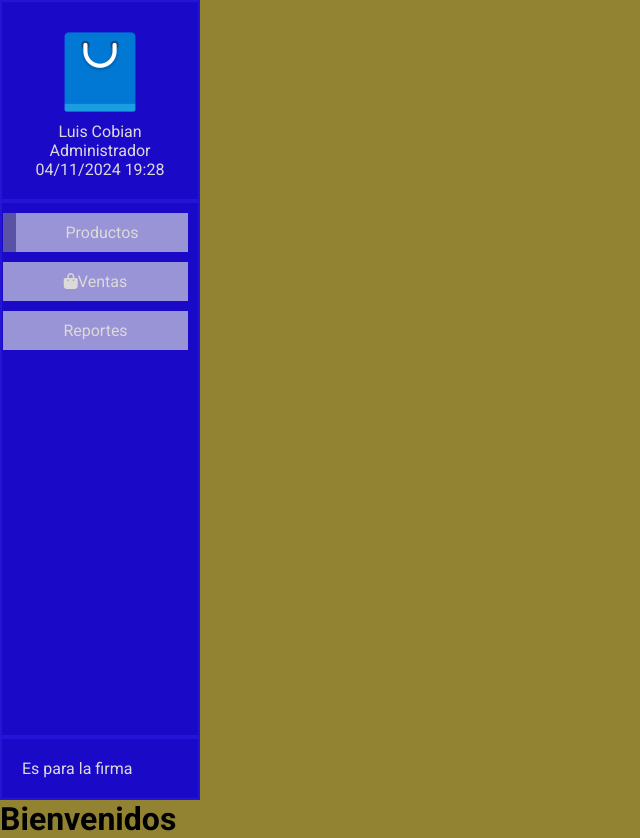
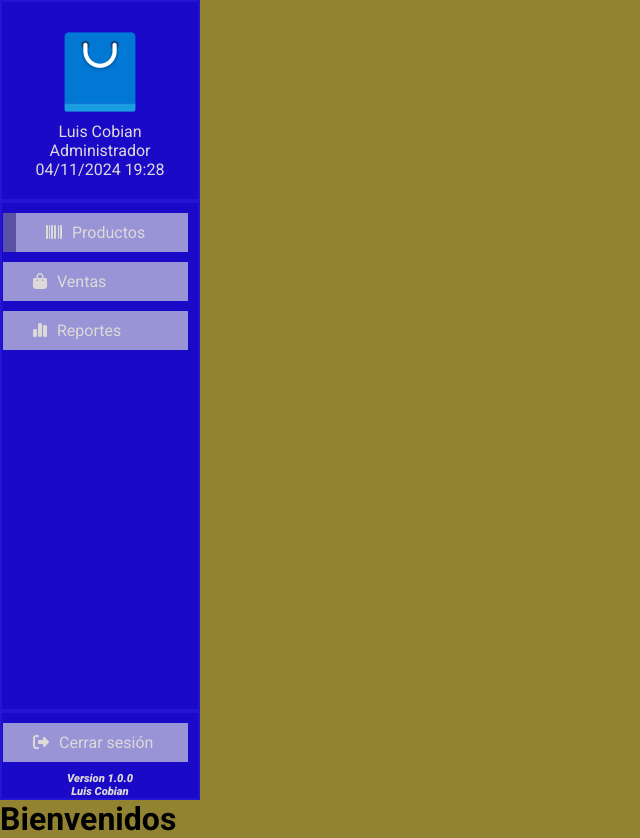
Before and after one commit to LuisCobian-GR/TallerWeb, a PHP site: page / in a window 1280 px wide. Shown: the whole page, without its empty margins (0-640 px from the left). Run offline with PHP 8.4, Linux system fonts and the light colour scheme; some libraries are stand-ins or nearby versions.

Commit message:
Hasta el dia 4 de noviembre

```diff
--- a/css/main.css
+++ b/css/main.css
@@ -56,7 +56,6 @@ a.enlace {
     background: #9994d6;
     text-decoration: none;
     color: var(--main-color-letra);
-    text-align: center;
     transition: background-color 0.4s ease;
 }
 
@@ -67,3 +66,17 @@ a.enlace:hover {
 a.active {
     border-left: 13px solid #5a53a5;
 }
+
+a i {
+    margin-right: 10px;
+    margin-left: 20px;
+}
+
+/*** Firma */
+
+.firma {
+  font-size: .7rem;
+  font-style: italic;
+  font-weight: 800;
+  text-align: center;
+}
--- a/index.php
+++ b/index.php
@@ -13,12 +13,18 @@
                     <div class="fecha-titulo" id="fecha">00/00/00 00:00</div>
                 </div>
                 <div class="seccion enlaces">
-                    <a href="productos.php" class="enlace active">Productos</a>
-                    <a href="productos.php" class="enlace"><i class="fa-solid fa-bag-shopping"></i>Ventas</a>
-                    <a href="productos.php" class="enlace">Reportes</a>
+                    <a href="productos.php" class="enlace active">
+                        <i class="fa-solid fa-barcode"></i>Productos</a>
+                    <a href="productos.php" class="enlace">
+                        <i class="fa-solid fa-bag-shopping"></i>Ventas</a>
+                    <a href="productos.php" class="enlace">
+                    <i class="fa-solid fa-chart-simple"></i>Reportes</a>
                 </div>
-                <div class="firma seccion">
-                    <p>Es para la firma</p>
+                <div class="seccion enlaces">
+                    <a href="productos.php" class="enlace">
+                    <i class="fa-solid fa-right-from-bracket"></i>Cerrar sesión</a>
+                    <div class="firma"> Version 1.0.0 </div>
+                    <div class="firma"> Luis Cobian </div>
                 </div>
             </nav>
         </div>
```
